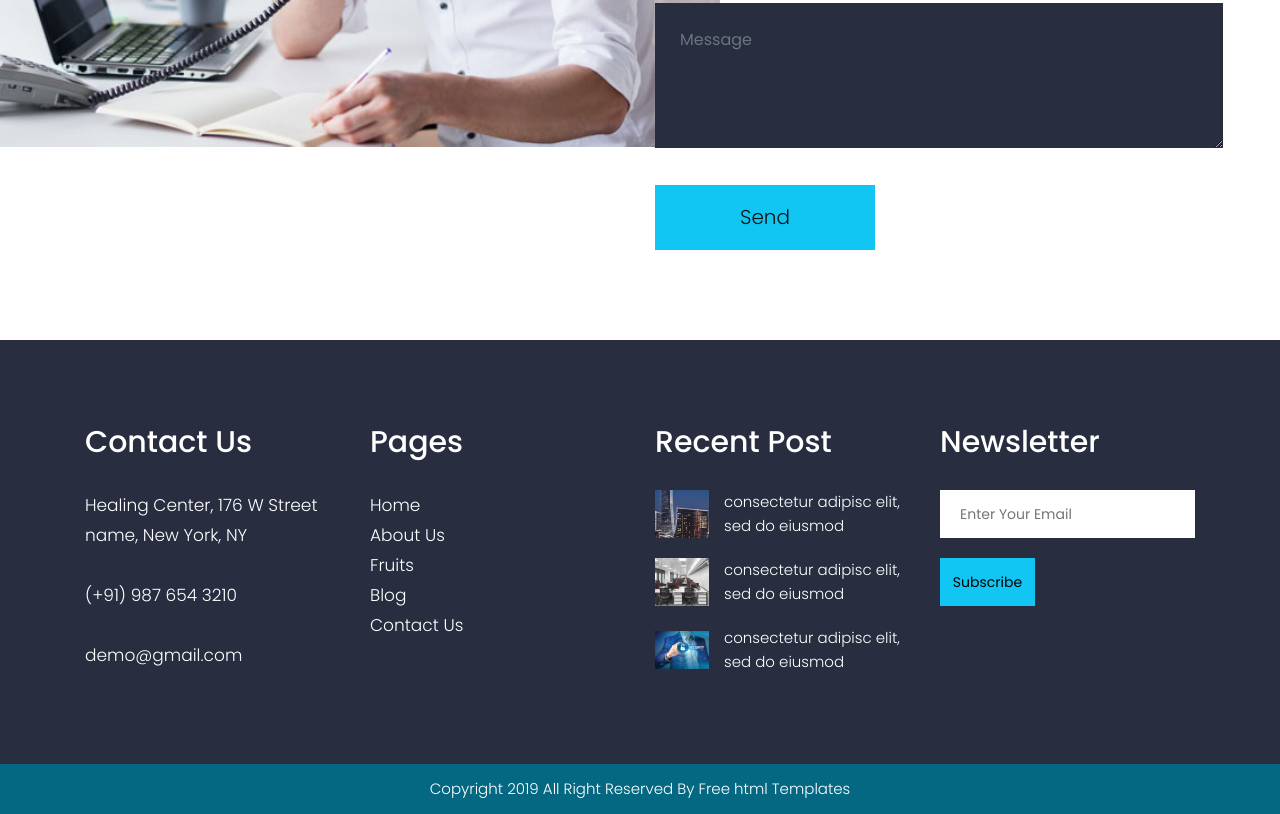
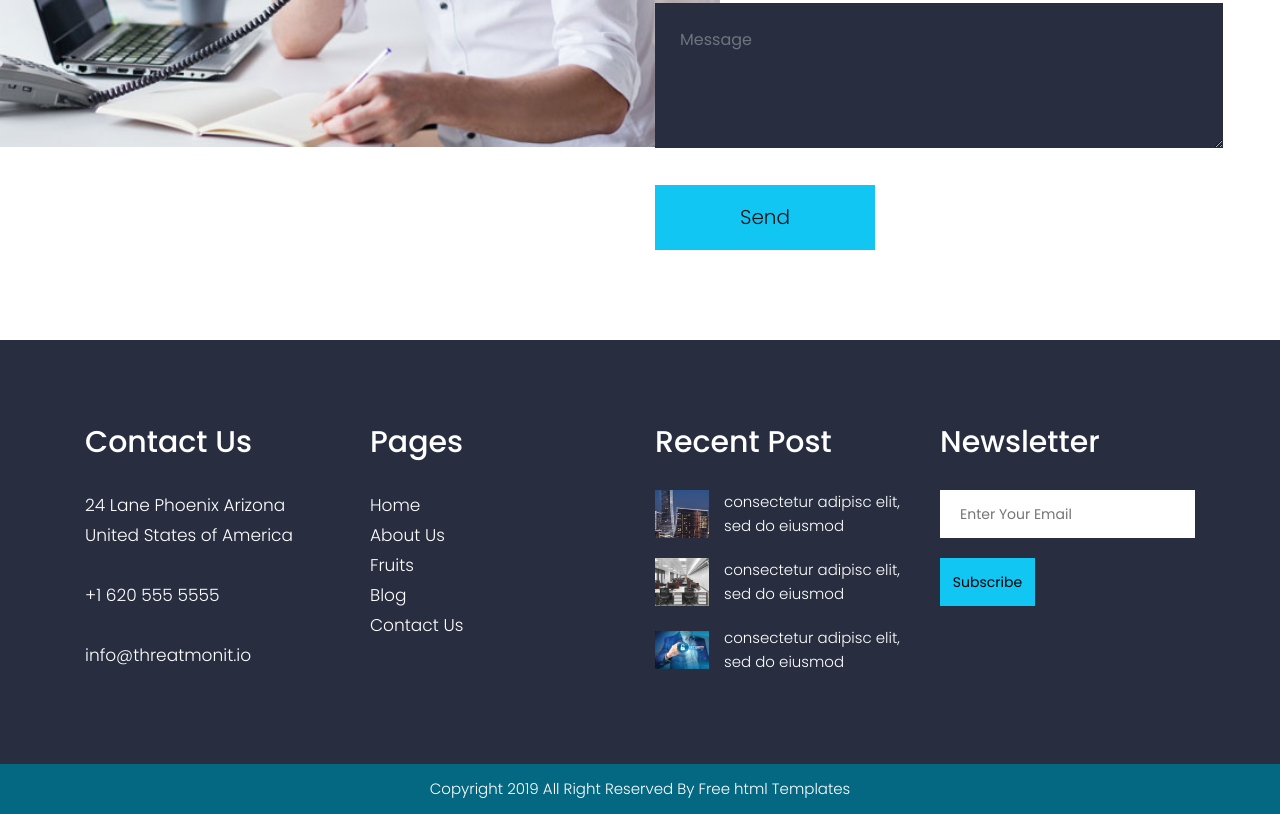
Before and after one commit to threatmonit/threatmonit.github.io, a plain HTML site: page index.html in a window 1280 px wide. Shown: the part 4032-4846 px from the top of the page. Drawn offline with Linux system fonts and the light colour scheme.

Commit message:
Update index.html

```diff
--- a/index.html
+++ b/index.html
@@ -265,7 +265,7 @@
                     <div class="row">
                         <div class="col-lg-3 col-md-6 col-sm-12">
                             <h3>Contact Us</h3>
-                            <p>Healing Center, 176 W Street name, New York, NY<br><br>(+91) 987 654 3210<br><br>demo@gmail.com</p>
+                            <p>24 Lane Phoenix Arizona United States of America<br><br>+1 620 555 5555<br><br>info@threatmonit.io</p>
                         </div>
                         <div class="col-lg-3 col-md-6 col-sm-12">
                             <h3>Pages</h3>
```
